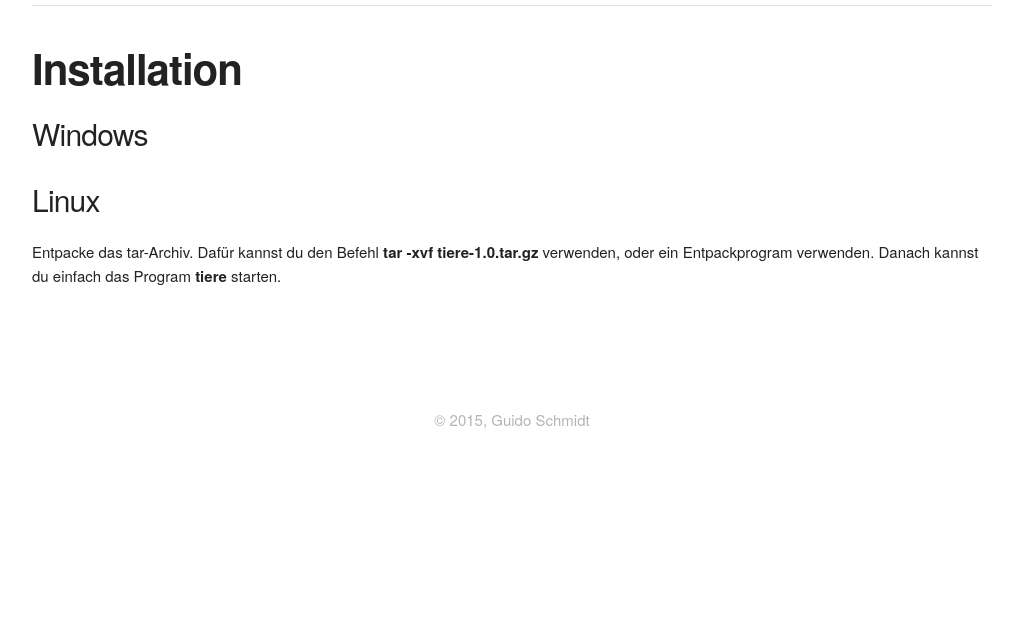
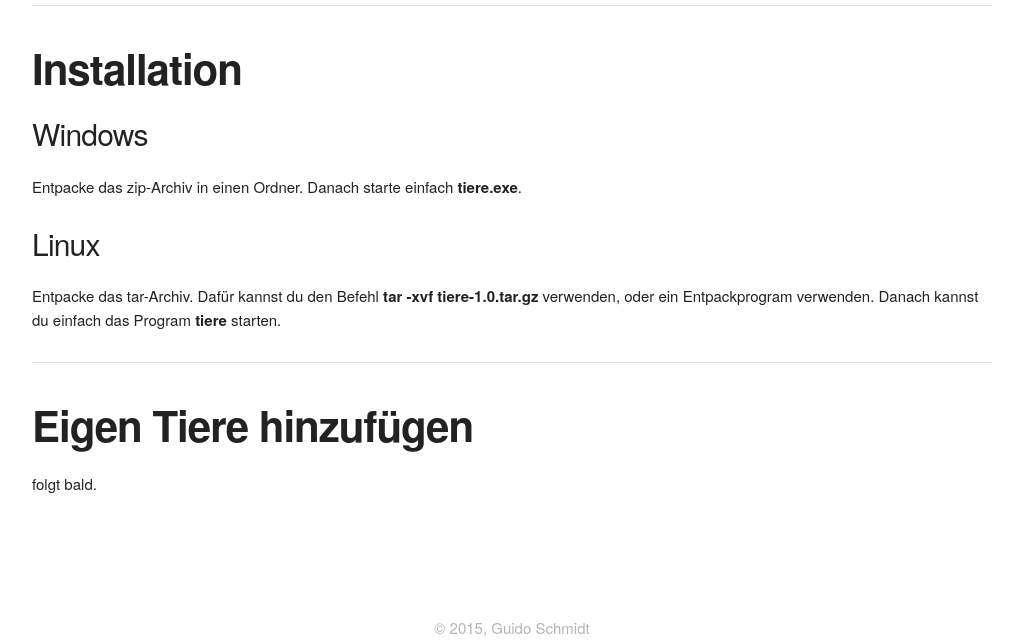
Before and after one commit to GuidoSchmidt/Tiere, a website: page index.html in a window 1280 px wide. Shown: the part 697-1337 px from the top of the page, without its empty margins (128-1151 px from the left). Before the commit the page ends 1129 px from the top, so only its background shows below. Drawn offline with Linux system fonts and the light colour scheme; a web font is replaced by a local one.

Commit message:
added windows build

```diff
--- a/index.html
+++ b/index.html
@@ -26,7 +26,7 @@
             <h2><strong>Download</strong></h2>
             <small>Version 1.0</small>
             <ul>
-                <li><a target="_blank" href="build/">Windows</a></li>
+                <li><a target="_blank" href="builds/windows/1.0/tiere-1.0.zip">Windows</a></li>
                 <li><a target="_blank" href="builds/linux/1.0/tiere-1.0.tar.gz">Linux</a></li>
             </ul>
         </div>
@@ -34,11 +34,18 @@
         <div class="install">
             <h2><strong>Installation</strong></h2>
             <h4>Windows</h4>
-            <p></p>
+            <p>
+                Entpacke das zip-Archiv in einen Ordner. Danach starte einfach <strong>tiere.exe</strong>.
+            </p>
             <h4>Linux</h4>
             <p>
                 Entpacke das tar-Archiv. Dafür kannst du den Befehl <span><strong>tar -xvf tiere-1.0.tar.gz</strong></span> verwenden, oder ein Entpackprogram verwenden. Danach kannst du einfach das Program <strong>tiere</strong> starten.
             </p>
+        </div>
+        <hr>
+        <div class="add-animals">
+            <h2><strong>Eigen Tiere hinzufügen</strong></h2>
+            folgt bald.
         </div>
         <footer>
             &copy; 2015, Guido Schmidt
```
Also changed, not shown: 1 other file.
